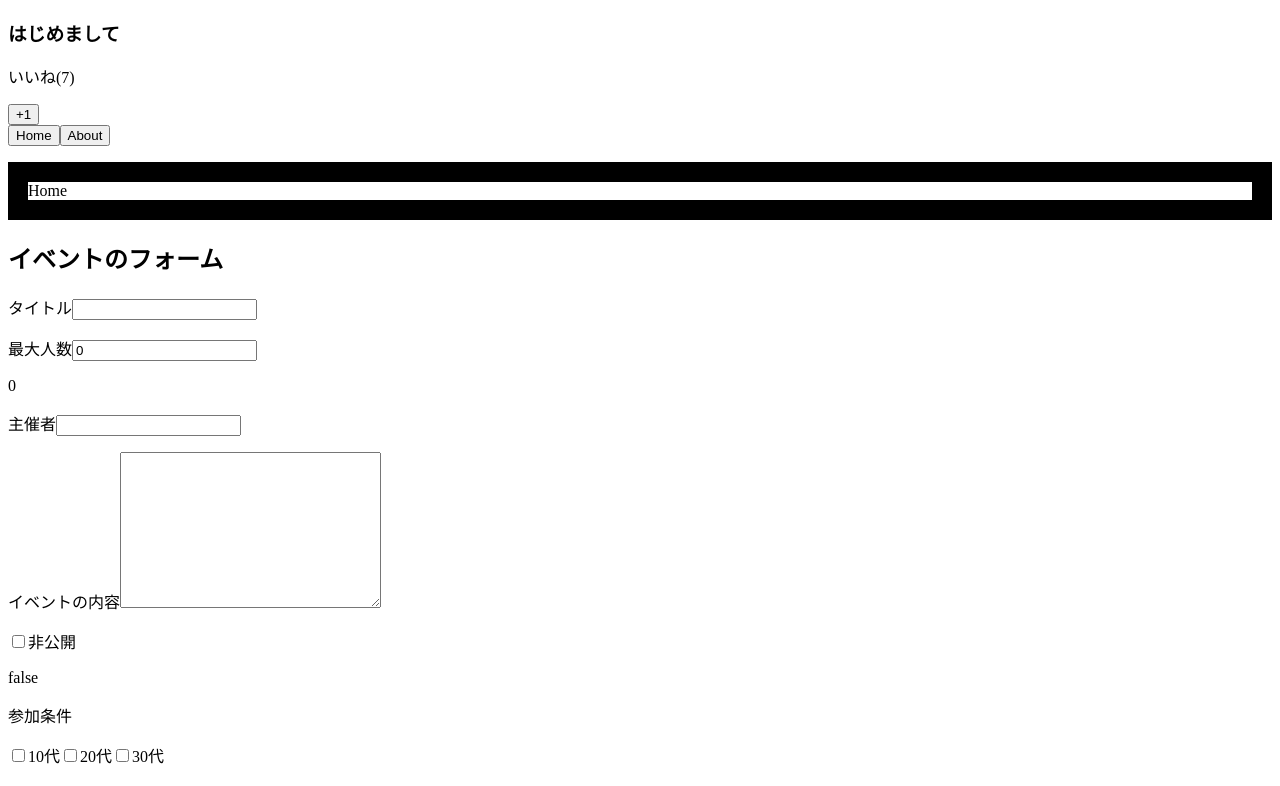
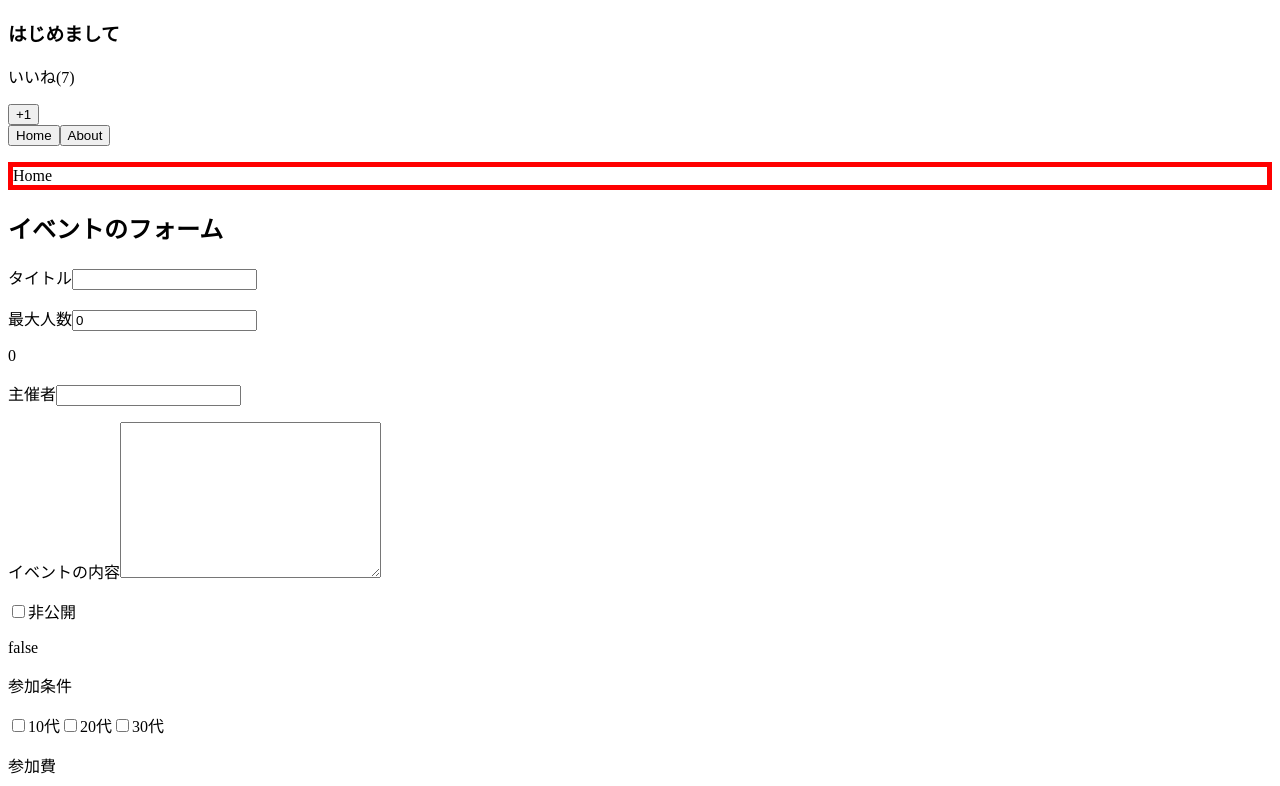
Before and after one commit to TT-35-19/vue_part4, a Vue app in the folder vue_part4/: page / in a window 1280 px wide. Shown: the top 786 px of the page. Built offline with nearby package versions, Linux system fonts and the light colour scheme.

Commit message:
複数の値をオブジェクトで渡す

```diff
--- a/vue_part4/src/components/Home.vue
+++ b/vue_part4/src/components/Home.vue
@@ -1,3 +1,3 @@
 <template>
-  <p v-border="'20px'">Home</p>
+  <p v-border="{width: '5px', color: 'red'}">Home</p>
 </template>
--- a/vue_part4/src/main.js
+++ b/vue_part4/src/main.js
@@ -6,7 +6,8 @@
 Vue.component('LikeNumber', LikeNumber);
 Vue.directive("border", function (el, binding) {
   el.style.border = "solid black 2px";
-  el.style.borderWidth = binding.value;
+  el.style.borderWidth = binding.value.width;
+  el.style.borderColor = binding.value.color;
 });
 
 new Vue({
```
